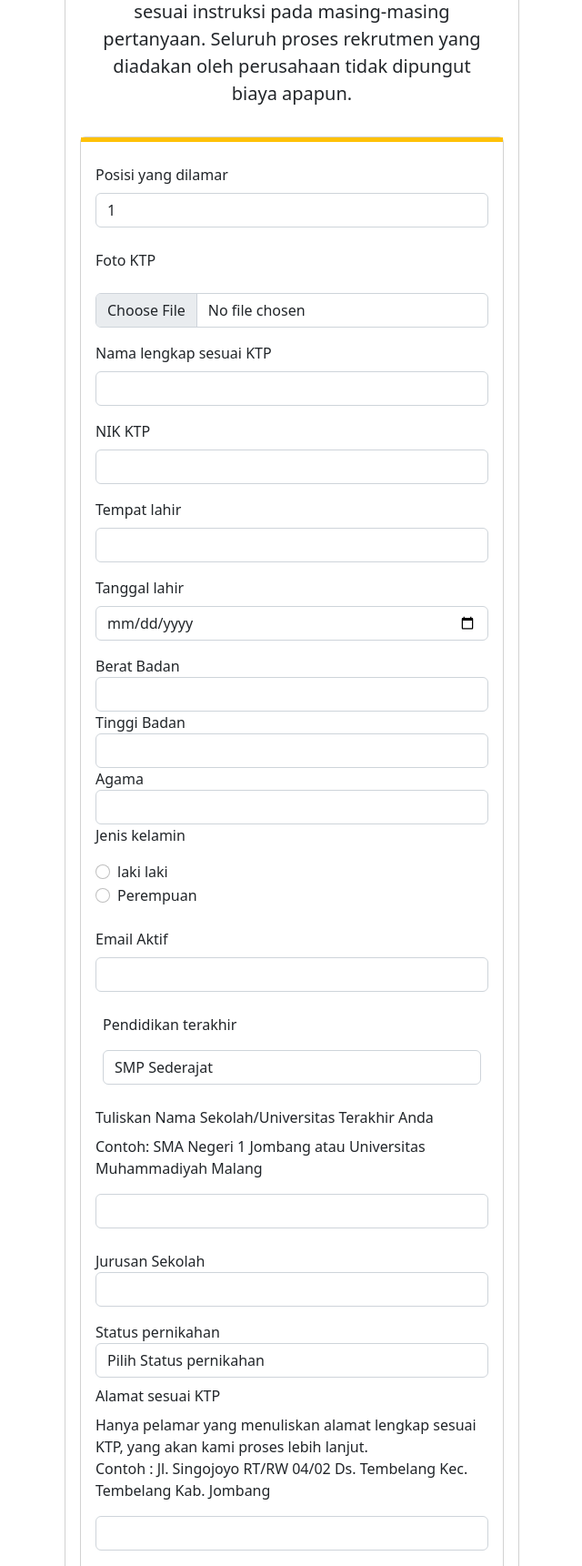
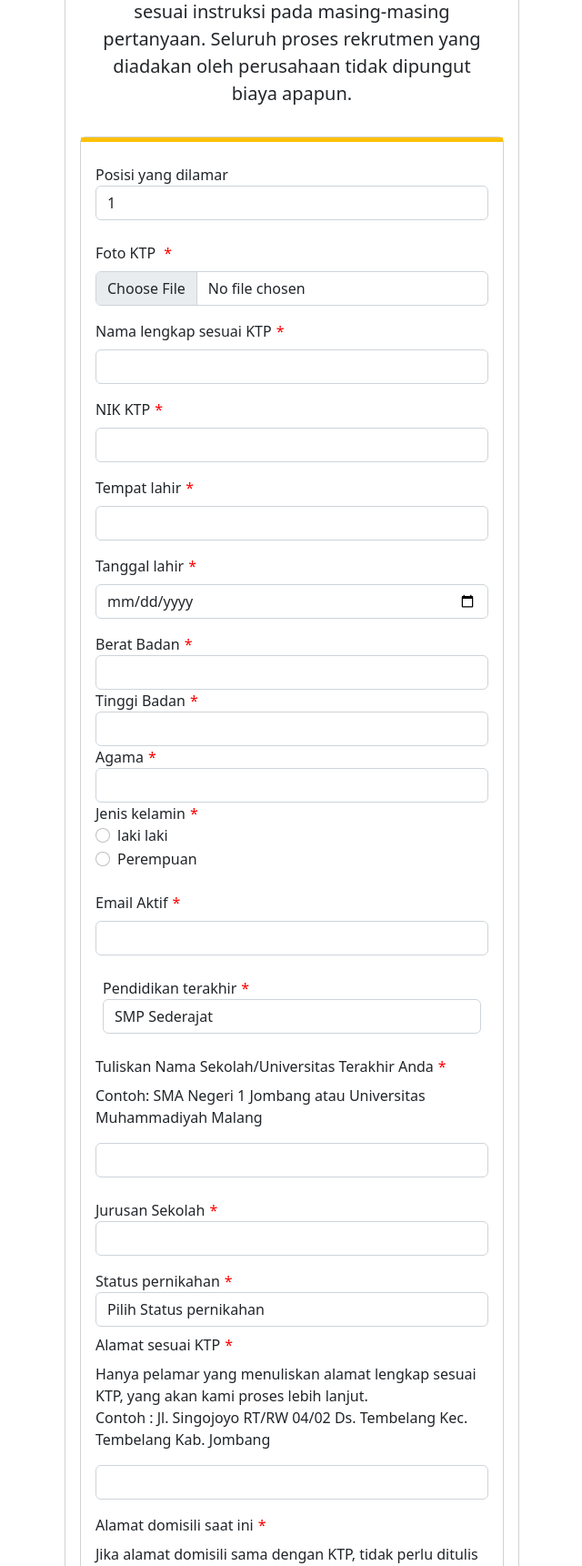
Before and after one commit to dimas-agung/AKUI-PORTAL_CAREER, a PHP site: page /Formulirpendaftaranpelamar/formulir.php?nama=1 in a window 1280 px wide. Shown: the part 202-1923 px from the top of the page at 91% size, without its empty margins (319-959 px from the left). Run offline with PHP 8.4, Linux system fonts and the light colour scheme; data that the repository does not hold is empty; some libraries are stand-ins or nearby versions.

Commit message:
Update required pada input dan menmbahkan bintang merah

```diff
--- a/Formulirpendaftaranpelamar/formulir.php
+++ b/Formulirpendaftaranpelamar/formulir.php
@@ -20,6 +20,12 @@ $jabatan = $_GET['nama'];
   <style>
     li {
       margin-bottom: 20px;
+    }
+
+    .label::after {
+      content: "*";
+      color: red;
+      margin-left: 5px;
     }
   </style>
   <script src="https://code.jquery.com/jquery-3.6.4.min.js"></script>
@@ -47,59 +53,59 @@ $jabatan = $_GET['nama'];
 
       <form action="api/api_pelamar.php" method="post" enctype="multipart/form-data"
         onsubmit="return validateFileSize()">
-        <div class="card m-3  md">
+        <div class="card m-3 md">
           <div class="card-body border-top border-5 border-warning">
             <h5 class="card-title text-center"></h5>
             <form>
 
               <div class="mb-3">
-                <label class="form-label" for="posisi">Posisi yang dilamar</label>
-                <input type="text" class="form-control" id="posisi" value="<?= $jabatan ?>" readonly><br>
-                <label for="scan-ktp" class="form-label fs">
-                  <p>Foto KTP
-                  </p>
+                <label for="posisi">Posisi yang dilamar</label>
+                <input type="text" class="form-control" id="posisi" value="<?= $jabatan ?>" readonly required><br>
+                <label for="scan-ktp" class="form-label fs label">
+                  Foto KTP
+
                 </label>
-                <input name="scan_ktp" accept=".jpeg, .jpg, .png" class="form-control" type="file" id="scan-ktp"
-                  onchange="validateFile(this, 5000)">
+                <input required name="scan_ktp" accept=".jpeg, .jpg, .png" class="form-control" type="file"
+                  id="scan-ktp" onchange="validateFile(this, 5000)">
               </div>
               <div class="mb-3">
-                <label for="nama" class="form-label">Nama lengkap sesuai KTP</label>
+                <label for="nama" class="form-label label">Nama lengkap sesuai KTP</label>
                 <input name="nama" required type="text" class="form-control" id="nama" aria-describedby="emailHelp">
 
               </div>
 
               <div class="mb-3">
-                <label for="nik" class="form-label">NIK KTP</label>
+                <label for="nik" class="form-label label">NIK KTP</label>
                 <input name="nik" minlength="16" required type="text" class="form-control" id="nik"
                   aria-describedby="emailHelp">
 
               </div>
 
               <div class="mb-3">
-                <label for="tempatlahir" class="form-label">Tempat lahir</label>
+                <label for="tempatlahir" class="form-label label">Tempat lahir</label>
                 <input name="tempat_lahir" required type="text" class="form-control" id="tempatlahir"
                   aria-describedby="emailHelp">
 
               </div>
               <div class="mb-3">
-                <label for="tanggallahir" class="form-label">Tanggal lahir</label>
+                <label for="tanggallahir" class="form-label label">Tanggal lahir</label>
                 <input name="tanggal_lahir" required type="date" class="form-control" id="tanggallahir">
 
               </div>
               <div class="berat_badan">
-                <label for="berat_badan">Berat Badan</label>
-                <input type="number" name="berat_badan" class="form-control" id="berat_bedan">
-                <label for="tinggi_badan">Tinggi Badan</label>
-                <input type="number" name="tinggi_badan" class="form-control" id="tinggi_badan">
-                <label for="agama">Agama</label>
-                <input type="text" class="form-control" name="agama" id="agama">
+                <label class="label" for="berat_badan">Berat Badan</label>
+                <input type="number" required name="berat_badan" class="form-control" id="berat_bedan">
+                <label class="label" for="tinggi_badan">Tinggi Badan</label>
+                <input type="number" required name="tinggi_badan" class="form-control" id="tinggi_badan">
+                <label class="label" for="agama">Agama</label>
+                <input type="text" required class="form-control" name="agama" id="agama">
               </div>
               <!-- <div class="mb-3">
-                    <label for="exampleInputPassword1" class="form-label">Usia</label>
+                    <label for="exampleInputPassword1" class="form-label label">Usia</label>
                     <div class="mb-3" id="emailHelp" class="form-text">Contoh pengisian: 25 Th</div>
                     <input name = "usia" required type="text" class="form-control" id="exampleInputPassword1">
                   </div><div class="container mb-3"></div> -->
-              <p> Jenis kelamin</p>
+              <label class="label"> Jenis kelamin</label>
               <div class="form-check">
                 <input value="laki laki" name="jenis_kelamin" required class="form-check-input" type="radio" id="jk">
                 <label class="form-check-label" for="jk">
@@ -116,12 +122,12 @@ $jabatan = $_GET['nama'];
 
               <div class="mb-3 mt-2">
 
-                <label for="email" class="form-label">Email Aktif</label>
+                <label for="email" class="form-label label">Email Aktif</label>
                 <input name="email" required type="email" class="form-control" id="email" aria-describedby="emailHelp">
               </div>
 
               <div class="mb-3 p-2">
-                <p>Pendidikan terakhir</p>
+                <label class="label">Pendidikan terakhir</label>
                 <select class="form-control select2" name="pendidikan" style="width:100%;" id="pnd">
                   <option value="smp">SMP Sederajat</option>
                   <option value="SMA">SMA</option>
@@ -137,16 +143,16 @@ $jabatan = $_GET['nama'];
 
 
               <div class="mb-3">
-                <label for="nma_sklh" class="form-label">Tuliskan Nama Sekolah/Universitas Terakhir Anda</label>
+                <label for="nma_sklh" class="form-label label">Tuliskan Nama Sekolah/Universitas Terakhir Anda</label>
                 <div class="mb-3" id="y" class="form-text">Contoh: SMA Negeri 1 Jombang atau Universitas Muhammadiyah
                   Malang</div>
                 <input name="nama_sekolah" required type="text" class="form-control mt-2" id="nma_sklh"
                   aria-describedby="emailHelp">
-                <label for="jrsn" class="mt-4">Jurusan Sekolah</label>
+                <label for="jrsn" class="mt-4 label">Jurusan Sekolah</label>
                 <input name="jurusan_sekolah" required type="text" class="form-control" id="jrsn"
                   aria-describedby="emailHelp">
               </div>
-              <div class="mb-2"><label>Status pernikahan</label>
+              <div class="mb-2"><label class="label">Status pernikahan</label>
                 <select class="form-control" name="status_pernikahan" id="sts-prnkhn">
                   <option value="">Pilih Status pernikahan</option>
                   <option value="Belum menikah">Belum menikah</option>
@@ -159,7 +165,7 @@ $jabatan = $_GET['nama'];
               </div>
 
               <div class="mb-3">
-                <label for="alamat_ktp" class="form-label">Alamat sesuai KTP</label>
+                <label for="alamat_ktp" class="form-label label">Alamat sesuai KTP</label>
                 <div class="mb-3" name="alamat_ktp" id="emailHelp" class="form-text">Hanya pelamar yang menuliskan
                   alamat lengkap sesuai
                   KTP, yang akan kami proses lebih lanjut. <br>
@@ -167,13 +173,13 @@ $jabatan = $_GET['nama'];
                 <input name="alamat" required type="text" class="form-control mb-3" id="alamat_ktp"
                   aria-describedby="emailHelp">
                 <div class="mb-3">
-                  <label for="alamat_domisili" class="form-label">Alamat domisili saat ini</label>
+                  <label for="alamat_domisili" class="form-label label">Alamat domisili saat ini</label>
                   <div class="mb-3" id="emailHelp" class="form-text">Jika alamat domisili sama dengan KTP, tidak perlu
                     ditulis ulang melainkan isi dengan tanda - </div>
                   <input name="alamat_domisili" required type="text" class="form-control mb-3" id="alamat_domisili"
                     aria-describedby="emailHelp">
                   <div class="mb-3">
-                    <label for="no_telp" class="form-label">Nomor Telepon</label>
+                    <label for="no_telp" class="form-label label">Nomor Telepon</label>
                     <div class="mb-3" id="emailHelp" class="form-text">Yang terhubung dengn whatsapp <br> Awali dengan
                       angka 0 dan tanpa tanda -
                     </div><input name="nomor_telpon" required type="number" class="form-control mb-3" id="no_telp"
@@ -190,8 +196,8 @@ $jabatan = $_GET['nama'];
                       </select>
                     </div> -->
                     <div class="mb-3">
-                      <label for="pnglm_bkrj" class="form-label">
-                        <p class="mt-4">Pengalaman Bekerja</p>
+                      <label for="pnglm_bkrj" class="form-label label">
+                        Pengalaman Bekerja
                       </label>
                       <div class="mb-3" id="emailHelp" class="form-text">Contoh: PT Akui Bird Nest Indonesia sebagai
                         Operator Produksi (1 tahun 2 bulan) </div>
@@ -214,10 +220,10 @@ $jabatan = $_GET['nama'];
                             No
                           </label>
                           <div class="mb-3 mt-2" id="hmm">
-                            <label for="minus_silinder" class="form-label">minus berapa?</label>
+                            <label for="minus_silinder" class="form-label ">minus berapa?</label>
                             <input name="ketebalan_minus" id="minus_silinder" required type="text" class="form-control"
                               aria-describedby="emailHelp" value="-">
-                            <label for="slndr_berapa" class="form-label">silinder berapa?</label>
+                            <label for="slndr_berapa" class="form-label ">silinder berapa?</label>
                             <input name="ketebalan_silinder" value="-" required type="text" id="slndr_berapa"
                               class="form-control" aria-describedby="emailHelp">
                           </div>
@@ -241,10 +247,10 @@ $jabatan = $_GET['nama'];
                           No
                         </label>
                         <div class="mb-3 mt-2" id="penyakit">
-                          <label for="penyakit-apa" class="form-label">Penyakit apa yang and miliki?</label>
+                          <label for="penyakit-apa" class="form-label ">Penyakit apa yang and miliki?</label>
                           <input value="-" name="nama_penyakit" id="penyakit-apa" required type="text"
                             class="form-control" aria-describedby="emailHelp">
-                          <label for="penyakit_kapan" class="form-label">Kapan?</label>
+                          <label for="penyakit_kapan" class="form-label ">Kapan?</label>
                           <input value="-" name="lama_penyakit" required type="text" class="form-control"
                             id="penyakit_kapan" aria-describedby="emailHelp">
                         </div>
@@ -268,10 +274,10 @@ $jabatan = $_GET['nama'];
                           No
                         </label>
                         <div class="mb-3 mt-2" id="relasi">
-                          <label for="relasi-nama" class="form-label">Nama</label>
+                          <label for="relasi-nama" class="form-label ">Nama</label>
                           <input value="-" name="nama_teman" required type="text" class="form-control"
                             aria-describedby="emailHelp" id="relasi-nama">
-                          <label for="relasi-jabatan" class="form-label">Jabatannya</label>
+                          <label for="relasi-jabatan" class="form-label ">Jabatannya</label>
                           <input value="-" name="posisi_teman" required id="relasi-jabatan" type="text"
                             class="form-control" aria-describedby="emailHelp">
                         </div>
@@ -279,45 +285,45 @@ $jabatan = $_GET['nama'];
                     </div>
 
                     <div class="mb-3">
-                      <label for="pnjlsan" class="form-label">
-                        <p class="mt-4">Berikan penjelasan singkat kenapa anda tertarik di perushaan ini?</p>
+                      <label for="pnjlsan" class="form-label label">
+                        Berikan penjelasan singkat kenapa anda tertarik di perushaan ini?
                       </label>
                       <input name="penjelasan" required type="text" class="form-control mb-3" id="pnjlsan"
                         aria-describedby="emailHelp">
                     </div>
-                    <div class="mb-3"><label for="eksp_salary">Ekspektasi Salary</label>
-                      <input type="number" class="form-control" name="ekspektasi_salary" id="eksp_salary">
+                    <div class="mb-3"><label class="form-label label" for="eksp_salary">Ekspektasi Salary</label>
+                      <input type="number" required class="form-control" name="ekspektasi_salary" id="eksp_salary">
                     </div>
                     <div class="mb-3">
-                      <label for="pnjlsan" class="form-label">
-                        <p class="mt-4">Kewarganegaraan</p>
+                      <label for="pnjlsan" class="form-label label">
+                        Kewarganegaraan
                       </label>
                       <input name="kewarganegaraan" required type="text" class="form-control mb-3" id="warga"
                         aria-describedby="emailHelp">
                     </div>
-                    <div class="mb-3"><label for="provinsi">Provinsi</label>
-                      <input type="text" class="form-control" name="provinsi" id="provinsi">
+                    <div class="mb-3"><label class="form-label label" for="provinsi">Provinsi</label>
+                      <input type="text" required class="form-control" name="provinsi" id="provinsi">
                     </div>
                     <div class="mb-3">
-                      <label for="kabupaten" class="form-label">
+                      <label for="kabupaten" class="form-label label">
                         Kabupaten
                       </label>
                       <input name="kabupaten" required type="text" class="form-control mb-3" id="kabupaten"
                         aria-describedby="emailHelp">
                     </div>
-                    <div class="mb-3"><label for="kecamatan">Kecamatan</label>
-                      <input type="text" class="form-control" name="kecamatan" id="kecamatan">
+                    <div class="mb-3"><label class="form-label label" for="kecamatan">Kecamatan</label>
+                      <input type="text" required class="form-control" name="kecamatan" id="kecamatan">
                     </div>
-                    <div class="mb-3"><label for="rt">RT</label>
-                      <input type="number" class="form-control" name="rt" id="rt">
+                    <div class="mb-3"><label class="form-label label" for="rt">RT</label>
+                      <input type="number" required class="form-control" name="rt" id="rt">
                     </div>
-                    <div class="mb-3"><label for="rw">RW</label>
-                      <input type="number" class="form-control" name="rw" id="rw">
+                    <div class="mb-3"><label class="form-label label" for="rw">RW</label>
+                      <input type="number" required class="form-control" name="rw" id="rw">
                     </div>
 
 
                     <div class="mb-3">
-                      <label for="formFile" class="form-label fs">
+
                       <p>Upload Berkas Lamaran
                       </p>
                       <ol type="1">
@@ -326,23 +332,24 @@ $jabatan = $_GET['nama'];
                               KTP ASLI <br>
                               <input type="file" class="form-control" name="ktp_asli" id="ktp_aseli">
                             </li> -->
-                          <li>KARTU KELUARGA <br>
-                            <input type="file" class="form-control" accept="application/pdf" name="kartu_keluarga"
-                              id="kk" onchange="validateFile(this, 5000)">
+                        <li><label for="kk" class="form-label label">KARTU KELUARGA</label>
+                          <input type="file" class="form-control" accept="application/pdf" name="kartu_keluarga" id="kk"
+                            required onchange="validateFile(this, 5000)">
                         </li>
-                          <li>Pass Foto <br>
+                        <li><label class="form-label label" for=""> Pass Foto</label>
                           <input type="file" class="form-control" accept=".jpeg, .jpg, .png" name="pass_foto"
-                              id="pass_foto" onchange="validateFile(this, 5000)">
+                            id="pass_foto" required onchange="validateFile(this, 5000)">
                         </li>
-                          <li> LAMARAN LENGKAP (Surat Lamaran, CV/Daftar Riwayat Hidup, Ijazah, SKHU/Transkip Nilai,
+                        <li class="label"> LAMARAN LENGKAP (Surat Lamaran,
+                          CV/Daftar Riwayat Hidup, Ijazah, SKHU/Transkip Nilai,
                           Keterangan Vaksin Terakhir, Surat Sehat Asli) <br>
                           <br>
 
                           -Berkas lamaran yang diupload harus jelas dan bisa terbaca untuk dapat kami proses lebih
                           lanjut.
-                      </label></li>
+                        </li>
                         <input name="fileberkas" accept="application/pdf" onchange="validateFile(this, 10000)"
-                        class="form-control" type="file" id="formFile">
+                          class="form-control" required type="file" id="formFile">
                       </ol>
                     </div>
                     <input type="hidden" id="sembunyi" name="jabatan_id" value="">
```
Lines whose indentation alone changed are shown as unchanged.
